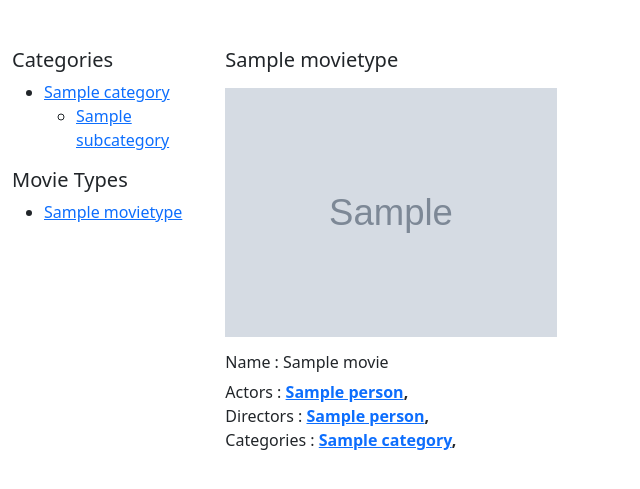
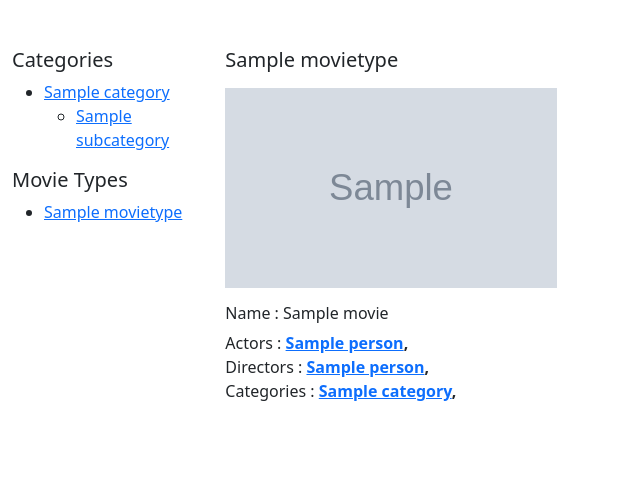
Before and after one commit to mominur774/movie-management, a Django app: page / in a window 1280 px wide. Shown: the part 56-545 px from the top of the page, without its empty margins (0-640 px from the left). Run offline with Django 4.2, Linux system fonts and the light colour scheme; tables that the repository leaves empty hold one stand-in row (values such as "Sample post"); grey boxes marked "Sample" are stand-in pictures.

```diff
--- a/static/css/style.css
+++ b/static/css/style.css
@@ -4,3 +4,8 @@
   border-radius: 10%;
   object-fit: cover;
 }
+
+.movie .thumbnail {
+  height: 200px;
+  object-fit: cover;
+}
--- a/templates/includes/movie-grid.html
+++ b/templates/includes/movie-grid.html
@@ -1,7 +1,7 @@
 {% for movie in movies %}
-  <div class="col-lg-4 mb-4">
+  <div class="col-lg-4 mb-4 movie">
     <a target="_blank" href="{{ movie.movie_url }}">
-      <img src="{{ movie.thumbnail.url }}" class="w-100 mb-3" alt="">
+      <img src="{{ movie.thumbnail.url }}" class="w-100 mb-3 thumbnail" alt="">
     </a>
     <h6>Name : {{ movie.name }}</h6>
     <span class="d-block">Actors :
```
Also changed, not shown: templates/pages/actor-details.html (+10 -0 lines).
